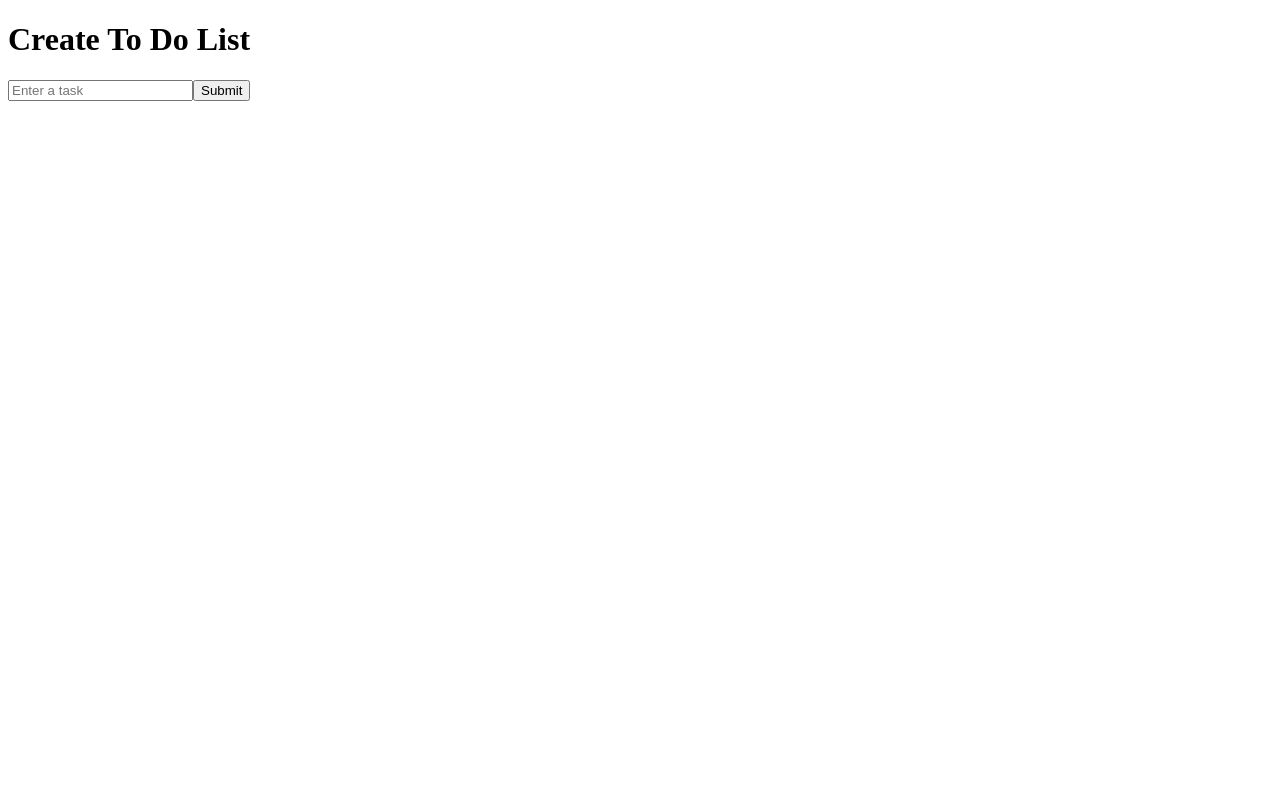
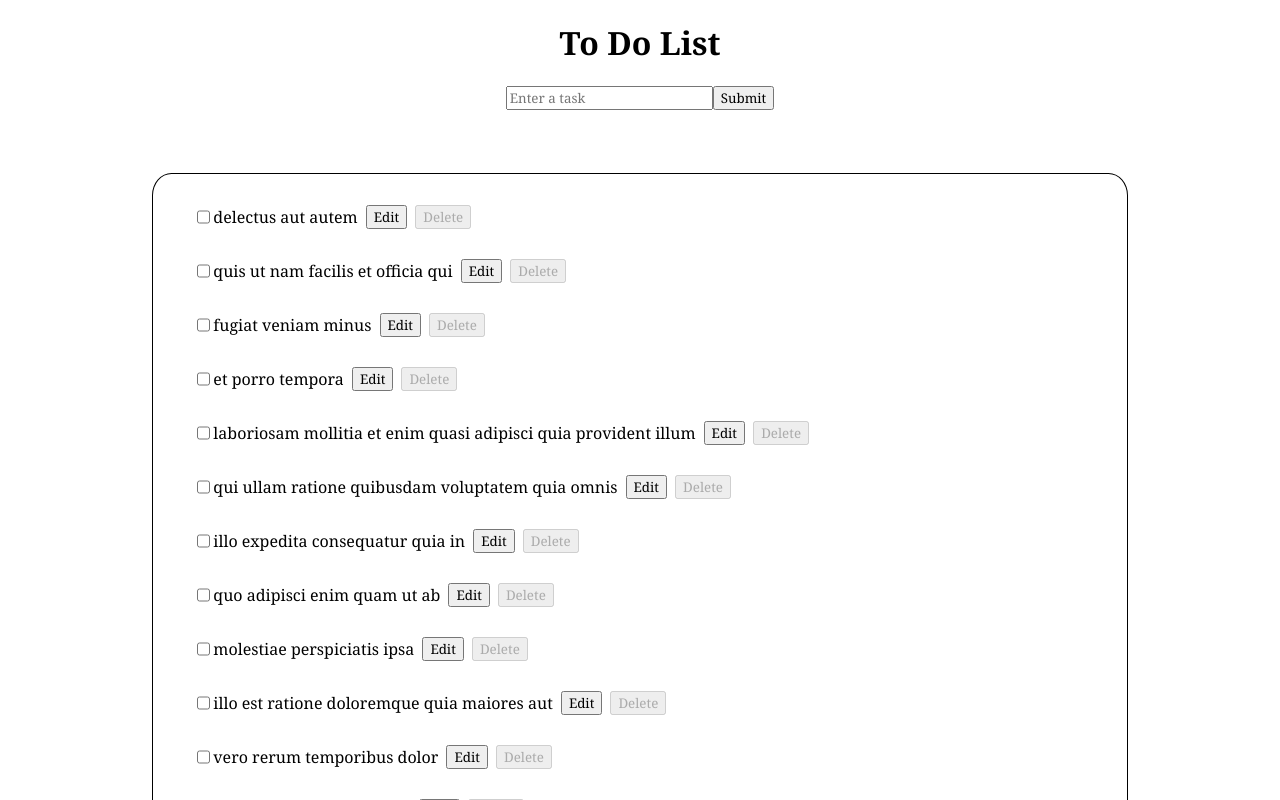
Before and after one commit to nyjackson/R-ALAB-320H.9.1, a React (Vite) app: page / in a window 1280 px wide. Shown: the top 800 px of the page. Built offline with nearby package versions, Linux system fonts and the light colour scheme.

Commit message:
CSS Styling added and button logic for the edit/delete button on a to do list item

```diff
--- a/src/App.css
+++ b/src/App.css
@@ -0,0 +1,36 @@
+#app{
+font-family: Cambria, Cochin, Georgia, Times, 'Times New Roman', serif;
+}
+
+h1{
+  text-align:center;
+}
+
+form{
+  margin-bottom:5%;
+  text-align:center;
+
+}
+
+button, input{
+font-family: Cambria, Cochin, Georgia, Times, 'Times New Roman', serif;
+}
+
+#to-do-list{
+border:1px solid black;
+margin: auto;
+padding-right:10%;
+border-radius: 2%;
+width:67%;
+}
+
+#to-do-item{
+  display:flex;
+}
+
+#to-do-item > button{
+width:auto;
+height:1%;
+margin-left:1%;
+align-self: center;
+}
--- a/src/App.jsx
+++ b/src/App.jsx
@@ -4,10 +4,10 @@ import './App.css'
 
 function App() {
   return (
-    <>
-      <h1>Create To Do List</h1>
+    <div id = "app">
+      <h1>To Do List</h1>
       <Form />
-    </>
+    </div>
   )
 }
 
--- a/src/components/Form.jsx
+++ b/src/components/Form.jsx
@@ -1,10 +1,12 @@
 import ToDoList from './ToDoList'
 import {useState} from 'react'
+import initialState from '../data'
+
 
 function Form(){
 // const [toDo, dispatch] = useReducer(reducer, [])
 const [newToDo, setNewToDo] = useState("")
-const [toDoList, setToDoList] = useState([])
+const [toDoList, setToDoList] = useState(initialState)
 
 // function reducer(state, action){
 // console.log(action)
@@ -15,17 +17,21 @@ const [toDoList, setToDoList] = useState([])
 
 function handleToDoAdd(e){
 e.preventDefault();
+const item = e.target[0].value
+setNewToDo(item)
+const list = []
 
-console.log(e.target.value)
+setToDoList((i) => {console.log(i)})
+console.log(e.target[0].value)
 }
-
+console.log(toDoList)
 return(
 <>
 <form onSubmit = {handleToDoAdd}>
 <input type = "text" placeholder="Enter a task"></input>
 <button>Submit</button>
 </form>
-<ToDoList/>
+<ToDoList list = {toDoList}/>
 </>)
 }
 
--- a/src/components/ToDoItem.jsx
+++ b/src/components/ToDoItem.jsx
@@ -1,13 +1,43 @@
-import {useReducer} from 'react'
+import {useReducer, useState} from 'react'
 
 
 function ToDoItem({task}){
+//console.log(task)
+const [showDelete, setShowDelete] = useState(false)
+const [edit, setEdit] = useState(false)
+const [toDo, dispatch] = useReducer(useReducer, task)
+
+function reducer(state, action){
+    switch(action.type){
+        case "delete":
+            return
+        case "edit":
+            return
+        default:
+            console.log("Invalid action type, try again.")
+            return
+    }
+
+}
+function handleShow(){
+setShowDelete(!showDelete)
+setEdit(!edit)
+}
+
+function handleDeleteBtnShow(){
+setShowDelete(!showDelete)
+}
+
+function handleDelete(e){
+// dispatch({type:"delete"})
+console.log(e.target)
+}
 return(
 <div id = "to-do-item">
-<input type = "checkbox"></input>
-<p>{task}</p>
-<button>Edit</button>
-<button>Delete</button>
+<input type = "checkbox" onClick={handleDeleteBtnShow}></input>
+{!edit ? <p>{task}</p>: <input type = "text" placeholder = {task}></input>}
+<button onClick = {handleShow} disabled = {showDelete}>Edit</button>
+<button disabled = {!showDelete} onClick ={handleDelete}>Delete</button>
 </div>)
 }
 
--- a/src/components/ToDoList.jsx
+++ b/src/components/ToDoList.jsx
@@ -1,7 +1,10 @@
 import ToDoItem from "./ToDoItem"
 import {useReducer} from 'react'
-function ToDoList(){
-
+function ToDoList({list}){
+const toDos = list.map(i => <ToDoItem task = {i.title}>{i.title}</ToDoItem>)
+return(<div id = "to-do-list">
+<ul>{toDos}</ul>
+</div>)
 }
 
 export default ToDoList
```
Also changed, not shown: 1 other file (tests, documents, lock files or other folders).
